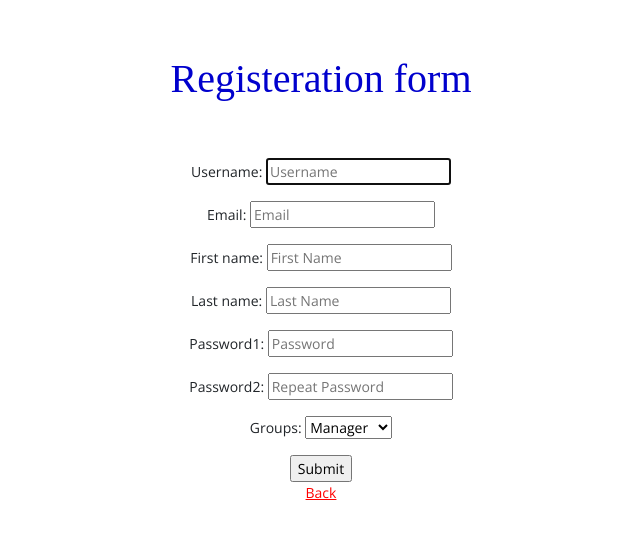
After one commit to mourra950/Project-Agile-CSE233, a Django app: page /register in a window 1280 px wide. The commit adds this page. Shown: the top 539 px of the page, without its empty margins (319-959 px from the left). Run offline with Django 4.2, Linux system fonts and the light colour scheme.

Commit message:
created registeration form and navigation buttons added
added details pf registeration in a class located in views.py

Co-Authored-By: ranawalid <103863926+ranawalid@users.noreply.github.com>

```diff
--- a/Agile/Agile/settings.py
+++ b/Agile/Agile/settings.py
@@ -38,6 +38,7 @@ INSTALLED_APPS = [
     'django.contrib.messages',
     'django.contrib.staticfiles',
     'Asec',
+    'crispy_forms',
 ]
 
 MIDDLEWARE = [
--- /dev/null
+++ b/Agile/Asec/Templates/Authentication/register.html
@@ -0,0 +1,26 @@
+
+{% extends "Committee/layout.html" %}
+
+{% block body %}
+<head>
+    <meta charset="UTF-8">
+    <meta name="viewport" content="width=device-width,initial-scale=1.0">
+</head>
+<link href='https://fonts.googleapis.com/css?family=Open+Sans' rel='stylesheet' type='text/css'>
+<style>
+body, form, span, select, input, textarea
+{
+    font-family: 'Open Sans', sans-serif; font-size: 14px; }
+ html {
+    margin: 0; padding: 0; width: 100%; }
+ form, body {
+    margin-left: auto; margin-right: auto; max-width: 1000px; }
+     span { display: block; margin: 5px 0; overflow: auto; padding: 0 1%; width: 98%;
+     } </style>
+    <h1>Registeration form</h1>
+    <form action="{% url 'register' %}" method="post" novalidate>
+        {% csrf_token %}
+     {{form.as_p}}
+        <input type="submit">
+    </form>
+{% endblock %}
--- a/Agile/Asec/urls.py
+++ b/Agile/Asec/urls.py
@@ -5,7 +5,7 @@ from . import views
 urlpatterns=[
     path("login", views.login_view, name="login"),
     path("logout", views.logout_view, name="logout"),
-    path("register", views.register, name="register"),
+    path("register", views.create_register_form, name="register"),
     path("Committee", views.decription, name="Committee"),
     path("main", views.committe_main, name="main"),
     path("HR_form", views.create_form, name="HR_form"),
--- a/Agile/Asec/views.py
+++ b/Agile/Asec/views.py
@@ -6,13 +6,14 @@ from django.shortcuts import HttpResponse, HttpResponseRedirect, render
 from django.urls import reverse
 from django import forms
 from .models import User
+from django import forms
 from .models import Committee_des
 from .models import User
 from django.template import loader
+from django.contrib.auth.forms import UserCreationForm
 # Create your views here.
 class NewTaskForm(forms.Form):
     name = forms.CharField(label="full name")
-
     Id =forms.IntegerField(label="Id ")
     task = forms.CharField(label="Assigned Task ")
     Attendance = forms.CharField(label="Attendence ")
@@ -43,6 +44,8 @@ def logout_view(request):
     return HttpResponseRedirect(reverse("index"))
 
 
+
+
 def register(request):
     if request.method == "POST":
         username = request.POST["username"]
@@ -52,7 +55,7 @@ def register(request):
         password = request.POST["password"]
         confirmation = request.POST["confirmation"]
         if password != confirmation:
-            return render(request, "network/register.html", {
+            return render(request, "Authentication/register.html", {
                 "message": "Passwords must match."
             })
 
@@ -61,13 +64,13 @@ def register(request):
             user = User.objects.create_user(username, email, password)
             user.save()
         except IntegrityError:
-            return render(request, "network/register.html", {
+            return render(request, "Authentication/register.html", {
                 "message": "Username already taken."
             })
         login(request, user)
         return HttpResponseRedirect(reverse("index"))
     else:
-        return render(request, "network/register.html")
+        return render(request, "Authentication/register.html")
 
 def decription(request):
     return render(request, "Committee/Service.html",{
@@ -183,3 +186,71 @@ def add_member(request):
     output += x["username"]
     output += x["email"]
   return HttpResponse(output)
+class UserForm(UserCreationForm):
+    username = forms.CharField(widget=forms.TextInput(
+        attrs={
+            'type': 'username',
+            'placeholder':('Username')
+        }
+    ))
+    first_name = forms.CharField(widget=forms.TextInput(
+        attrs={
+            'type': 'first_name',
+            'placeholder':('First Name')
+        }
+    ))
+    last_name = forms.CharField(widget=forms.TextInput(
+        attrs={
+            'type':'last_name',
+            'placeholder':('Last Name')
+        }
+    ))
+    email = forms.EmailField(widget=forms.TextInput(
+        attrs={
+            'type':'email',
+            'placeholder':('Email')
+        }
+    ))
+    password1 = forms.CharField(max_length=16,widget=forms.PasswordInput(
+        attrs={
+            # 'class':'form-control',
+            'placeholder':'Password'
+        }
+    ))
+    password2 = forms.CharField(max_length=16,widget=forms.PasswordInput(
+        attrs={
+            # 'class':'form-control',
+            'placeholder':'Repeat Password'
+        }
+    ))
+    group_choices = (
+        ('M','Manager'),
+        ('U','User'),
+        ('C','Customer'),
+    )
+    groups = forms.ChoiceField(choices=group_choices)
+
+    class Meta:
+        model = User
+        fields = ['username','email','first_name','last_name','password1','password2','groups']
+def create_register_form(request):
+    if request.method == "POST":
+
+        form = UserForm(request.POST)
+        if form.is_valid():
+            username = form.cleaned_data["username"]
+            email= form.cleaned_data["email"]
+            first_name= form.cleaned_data["first_name"]
+            last_name=form.cleaned_data["last_name"]
+            password1=form.cleaned_data["password1"]
+            password2=form.cleaned_data["password2"]
+            groups=form.cleaned_data["groups"]
+            return HttpResponseRedirect(reverse("submit_form"))
+        else:
+            # If the form is invalid, re-render the page with existing information.
+            return render(request, "Authentication/register.html", {
+                "form": form
+            })
+    return render(request,"Authentication/register.html" ,
+
+               { "form" :UserForm()})
```
Also changed, not shown: Agile/Asec/Templates/Authentication/Login.html (+7 -6 lines).
